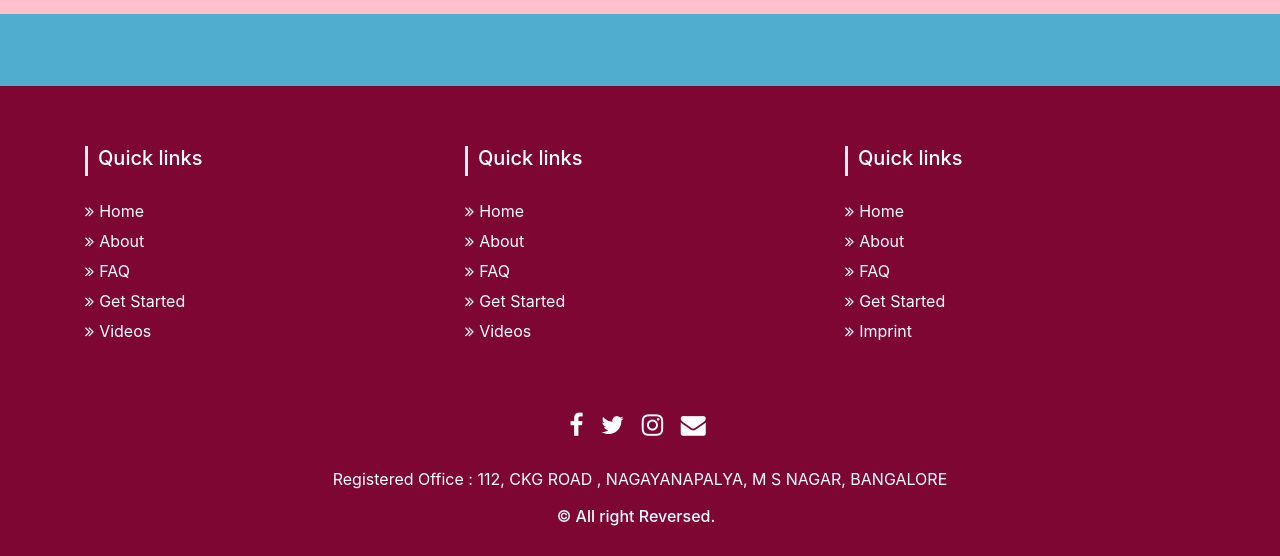
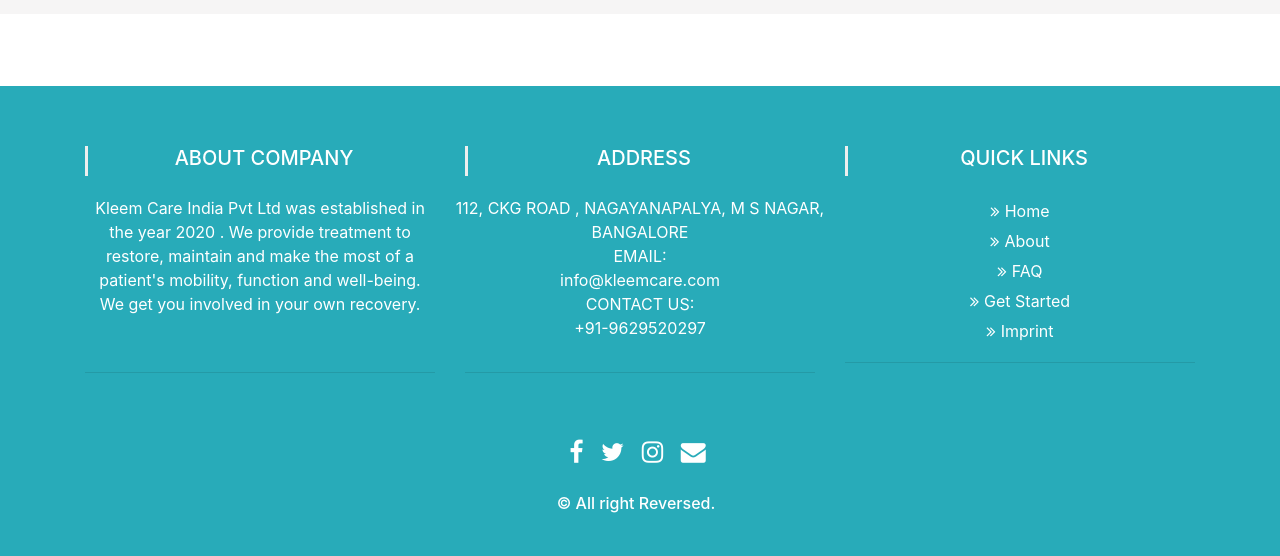
Before and after one commit to VaibhaviMarihal14/kcck, a plain HTML site: page index.html in a window 1280 px wide. Shown: the part 4199-4755 px from the top of the page. Drawn offline with nearby package versions, Linux system fonts and the light colour scheme; a script that the page names is missing.

Commit message:
14-10-2020

```diff
--- a/footer.css
+++ b/footer.css
@@ -14,10 +14,10 @@
     text-transform: uppercase;
 }
 #footer {
-    background: #7d0633 !important;
+    background: #28abb9 !important;
 }
 #footer h5{
-    padding-left: 10px;
+    padding-left: 5px;
     border-left: 3px solid #eeeeee;
     padding-bottom: 6px;
     margin-bottom: 20px;
@@ -75,6 +75,9 @@
     padding-bottom: 0px;
     margin-bottom: 10px;
 }
+	#foot_fs{
+		font-size: 14px;
+	}
 }
 
 @media (max-width:767px){
--- a/index.html
+++ b/index.html
@@ -29,7 +29,7 @@
     background: url(https://smallenvelop.com/wp-content/uploads/2014/08/Preloader_11.gif) center no-repeat #fff;
   }
   body{
-    background-color: #51adcf;
+    background-color: #ffffff;
   }
 </style>
 </head>
@@ -103,7 +103,7 @@
   <button type="button-left" class="btn btn-primary btn-rounded"><a href="#1" style="color: white">Book demo</a> </button>
   <button type="button" class="btn btn-primary btn-rounded" id="but">Request call back</button>
    <button type="button" class="btn btn-primary btn-rounded" data-toggle="collapse" data-target="#demo" id="but">Covid safety steps</button></center>
-  <div id="demo" class="collapse" style="color: white">
+  <div id="demo" class="collapse" style="color: blacks">
     <div class="container" align="left">
     Nowadays the covid recovered patients specially the patients above the age of 60 are facing sensory issues (loss of smell and taste), respiratory issues, dry cough problem and breathlessness issues. Even youngsters are facing problems like back pain, fatigue, lack of sleep, weakness and body aches. So KleemCare has decided to provide a special treatments like meditation, counselling and yoga tips for Covid recovered patients (Home service is also available). Our physiotherapists will help the patient in breathing exercise, to get recovered from dry cough problem and provide the patient a good physical and mental health
   </div>
@@ -812,7 +812,7 @@
 
 
 <!-- video -->
-  <div class="fluid-container" style="background-color: pink">
+  <div class="fluid-container" style="background-color: #f6f5f5">
     <center>
       <video id="vide" src="yoga.mp4" controls="0"></video>
     </center>
@@ -825,36 +825,37 @@
 <section id="footer">
     <div class="container" id="confoot">
       <div class="row text-center text-xs-center text-sm-left text-md-left">
-        <div class="col-xs-12 col-sm-4 col-md-4">
-          <h5>Quick links</h5>
+        <div class="col-xs-12 col-sm-4 col-md-4" align="center">
+          <h5>ABOUT COMPANY</h5>
           <ul class="list-unstyled quick-links">
-            <li><a href="https://www.fiverr.com/share/qb8D02"><i class="fa fa-angle-double-right"></i>Home</a></li>
-            <li><a href="https://www.fiverr.com/share/qb8D02"><i class="fa fa-angle-double-right"></i>About</a></li>
-            <li><a href="https://www.fiverr.com/share/qb8D02"><i class="fa fa-angle-double-right"></i>FAQ</a></li>
-            <li><a href="https://www.fiverr.com/share/qb8D02"><i class="fa fa-angle-double-right"></i>Get Started</a></li>
-            <li><a href="https://www.fiverr.com/share/qb8D02"><i class="fa fa-angle-double-right"></i>Videos</a></li>
-          </ul>
+            <p style="align=left; color: white" id="foot_fs">Kleem Care India Pvt Ltd was established
+            in the year 2020 . We provide treatment
+            to restore, maintain and make the most
+            of a patient's mobility, function
+            and well-being. We get you
+            involved in your own
+            recovery.</p>
+          </ul><br><hr>
         </div>
-        <div class="col-xs-12 col-sm-4 col-md-4">
-          <h5>Quick links</h5>
+      <div class="col-xs-12 col-sm-4 col-md-4 text-white" align="center">
+          <h5>ADDRESS</h5>
           <ul class="list-unstyled quick-links">
-            <li><a href="https://www.fiverr.com/share/qb8D02"><i class="fa fa-angle-double-right"></i>Home</a></li>
-            <li><a href="https://www.fiverr.com/share/qb8D02"><i class="fa fa-angle-double-right"></i>About</a></li>
-            <li><a href="https://www.fiverr.com/share/qb8D02"><i class="fa fa-angle-double-right"></i>FAQ</a></li>
-            <li><a href="https://www.fiverr.com/share/qb8D02"><i class="fa fa-angle-double-right"></i>Get Started</a></li>
-            <li><a href="https://www.fiverr.com/share/qb8D02"><i class="fa fa-angle-double-right"></i>Videos</a></li>
-          </ul>
+          <div class="row">
+          <p id="foot_fs" align="center">112, CKG ROAD , NAGAYANAPALYA, M S NAGAR, BANGALORE <br>EMAIL: <br><a href="mailto:info@kleemcare.com">info@kleemcare.com</a><br>CONTACT US: <br>+91-9629520297</p>
+        </div></ul>
+        <hr>
         </div>
-        <div class="col-xs-12 col-sm-4 col-md-4">
-          <h5>Quick links</h5>
-          <ul class="list-unstyled quick-links">
+        <div class="col-xs-12 col-sm-4 col-md-4" align="center">
+          <h5>QUICK LINKS</h5>
+          <ul class="list-unstyled quick-links" id="foot_fs">
             <li><a href="https://www.fiverr.com/share/qb8D02"><i class="fa fa-angle-double-right"></i>Home</a></li>
             <li><a href="https://www.fiverr.com/share/qb8D02"><i class="fa fa-angle-double-right"></i>About</a></li>
             <li><a href="https://www.fiverr.com/share/qb8D02"><i class="fa fa-angle-double-right"></i>FAQ</a></li>
             <li><a href="https://www.fiverr.com/share/qb8D02"><i class="fa fa-angle-double-right"></i>Get Started</a></li>
             <li><a href="https://wwwe.sunlimetech.com" title="Design and developed by"><i class="fa fa-angle-double-right"></i>Imprint</a></li>
-          </ul>
+          </ul><hr>
         </div>
+
       </div>
       <div class="row">
         <div class="col-xs-12 col-sm-12 col-md-12 mt-2 mt-sm-5">
@@ -869,7 +870,6 @@
       </div>
       <div class="row">
         <div class="col-xs-12 col-sm-12 col-md-12 mt-2 mt-sm-2 text-center text-white">
-          <p>Registered Office  : 112, CKG ROAD , NAGAYANAPALYA, M S NAGAR, BANGALORE</p>
           <p class="h6">© All right Reversed.<a class="text-green ml-2"target="_blank"></a></p>
         </div>
         <hr>
```
